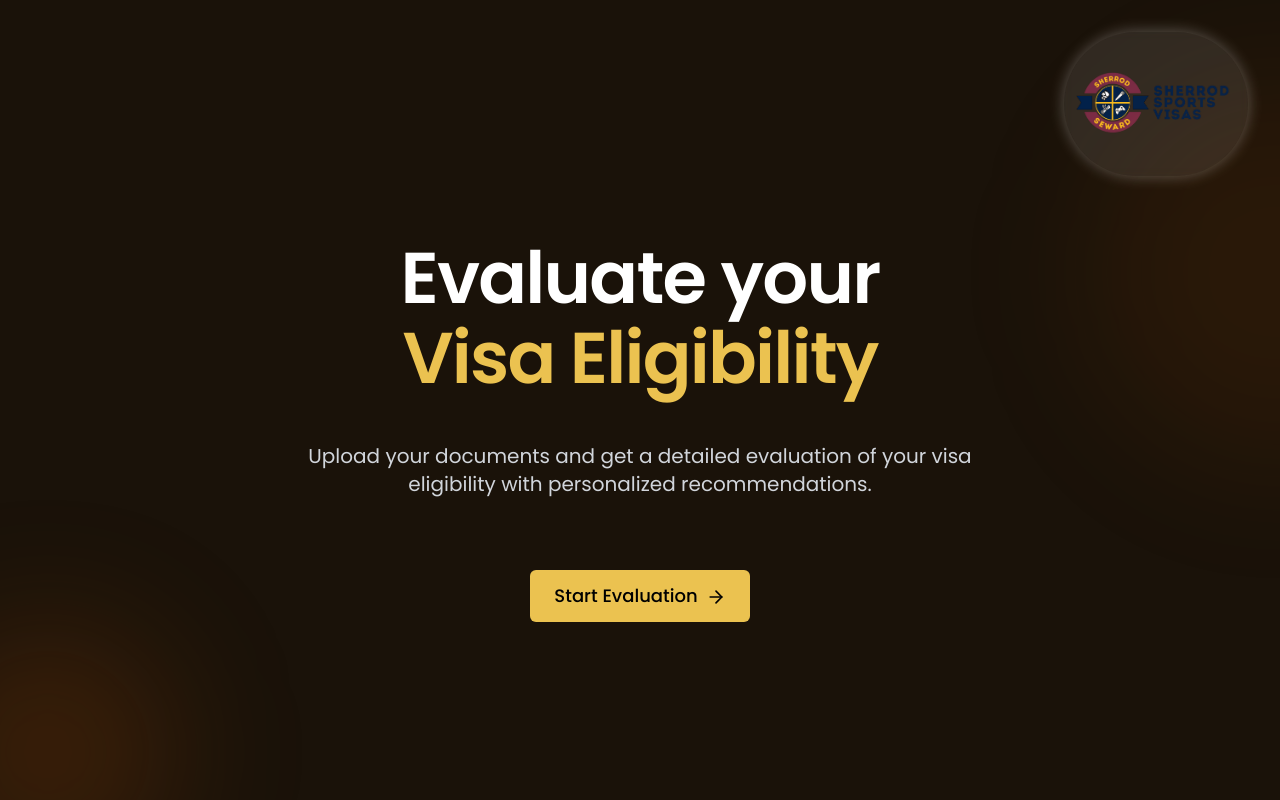
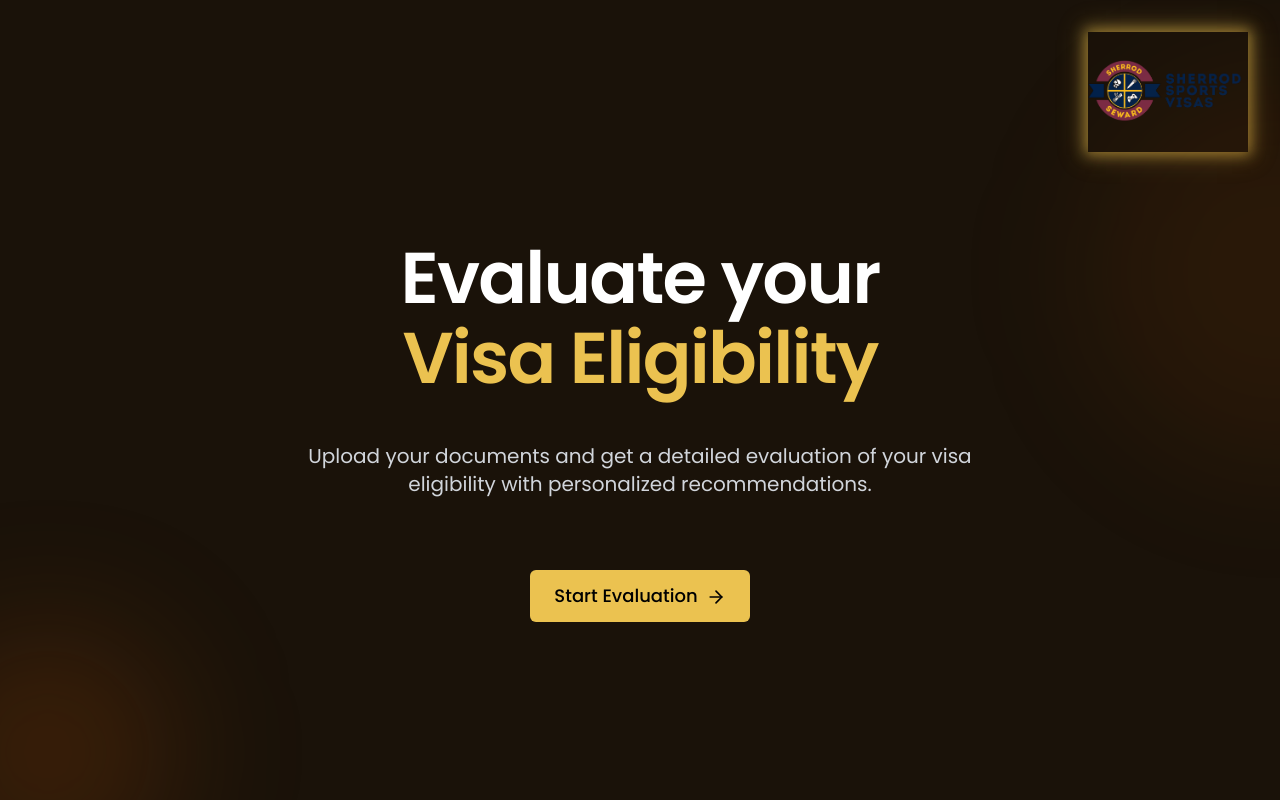
Before and after one commit to yusufawodire-ai/visa-glow-pathfinder, a React (Vite) app: page / in a window 1280 px wide. Built offline with nearby package versions, Linux system fonts and the light colour scheme.

Commit message:
Refactor: Homepage logo glow effect
Update the homepage logo to have a soft white glow effect and remove the white background.

```diff
--- a/src/pages/Index.tsx
+++ b/src/pages/Index.tsx
@@ -8,12 +8,12 @@ const Index = () => {
 
   return (
     <div className="min-h-screen flex flex-col items-center justify-center p-4 md:p-8 bg-[#1a1209] relative overflow-hidden">
-      {/* Logo at top right with soft glowing white background */}
-      <div className="absolute top-4 right-4 md:top-8 md:right-8 p-3 rounded-full bg-white/10 backdrop-blur-sm shadow-[0_0_15px_rgba(255,255,255,0.3)]">
+      {/* Logo at top right with soft glow */}
+      <div className="absolute top-4 right-4 md:top-8 md:right-8">
         <img
           src="/lovable-uploads/659255b7-8321-4cb4-ba30-23527ef785e9.png"
           alt="Sherrod Sports Visas"
-          className="w-32 md:w-40 h-auto"
+          className="w-32 md:w-40 h-auto animate-pulse-glow"
         />
       </div>
 
```
